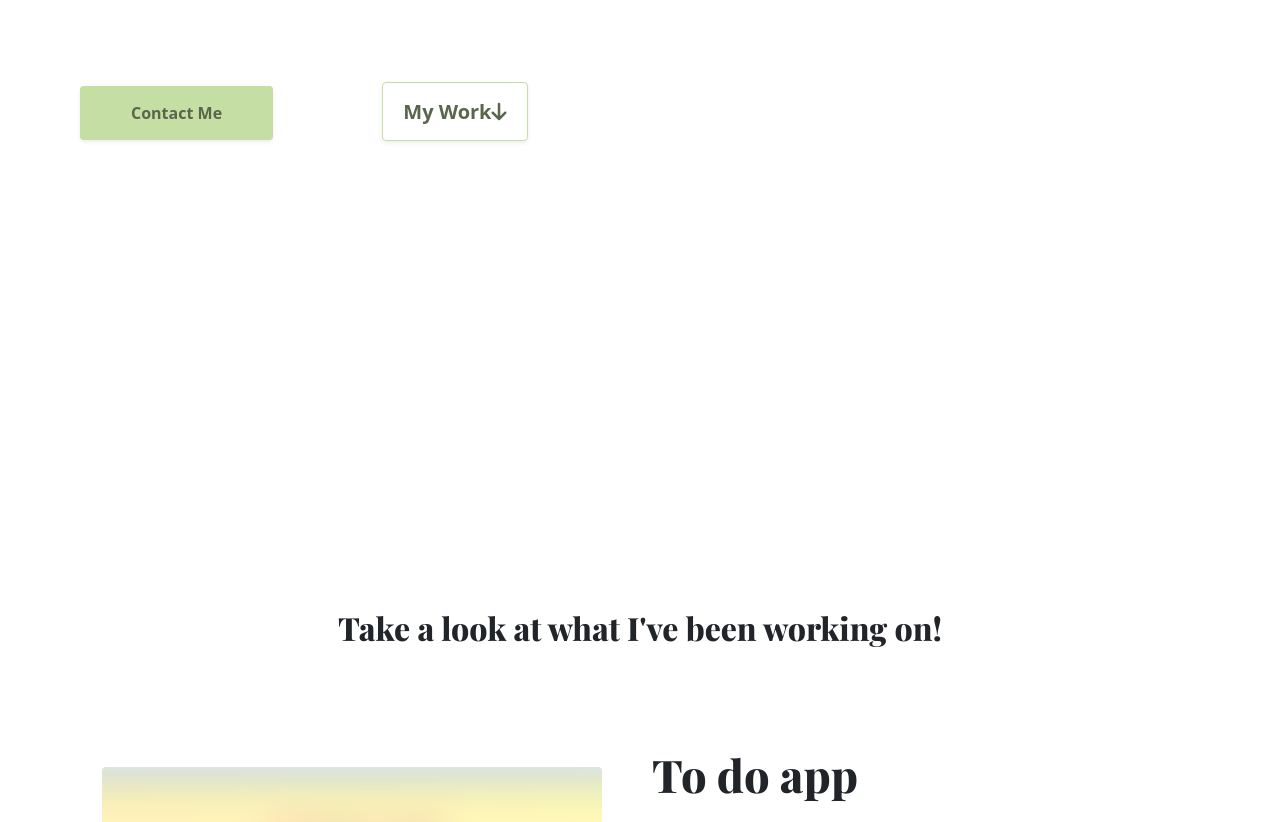
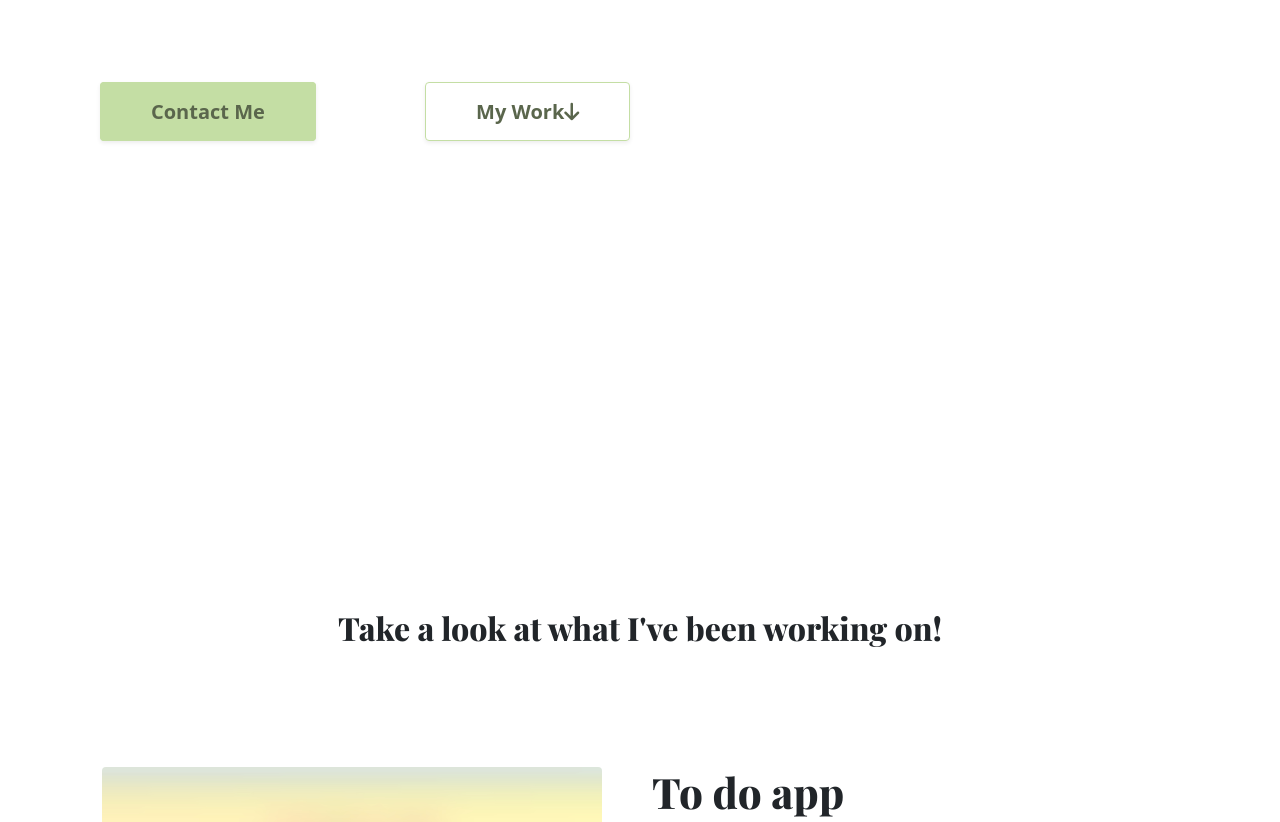
Before and after one commit to mahsa-irankhah/portfolio-project, a plain HTML site: page index.html in a window 1280 px wide. Shown: the part 347-1169 px from the top of the page. Drawn offline with nearby package versions, Linux system fonts and the light colour scheme.

Commit message:
font size changed

```diff
--- a/src/style.css
+++ b/src/style.css
@@ -80,11 +80,13 @@ section {
   border: 1px solid var(--main-color);
   border-radius: 4px;
   font-weight: bold;
+  font-size: 20px;
 }
 .contact-link {
   background-color: var(--main-color);
   color: var(--third-color);
   margin: 50px 80px;
+  margin-left: 100px;
   padding: 15px 50px;
 }
 .contact-link:hover {
@@ -96,6 +98,7 @@ section {
   text-align: center;
   font-size: 20px;
   margin-top: 200px;
+  padding: 15px 50px;
   color: var(--third-color);
 }
 
@@ -108,7 +111,12 @@ section {
   margin-bottom: 100px;
 }
 .project-title {
-  font-size: 45px;
+  margin-top: 20px;
+  font-size: 42px;
+}
+
+.project p {
+  font-size: 20px;
 }
 
 .launch-links {
```
